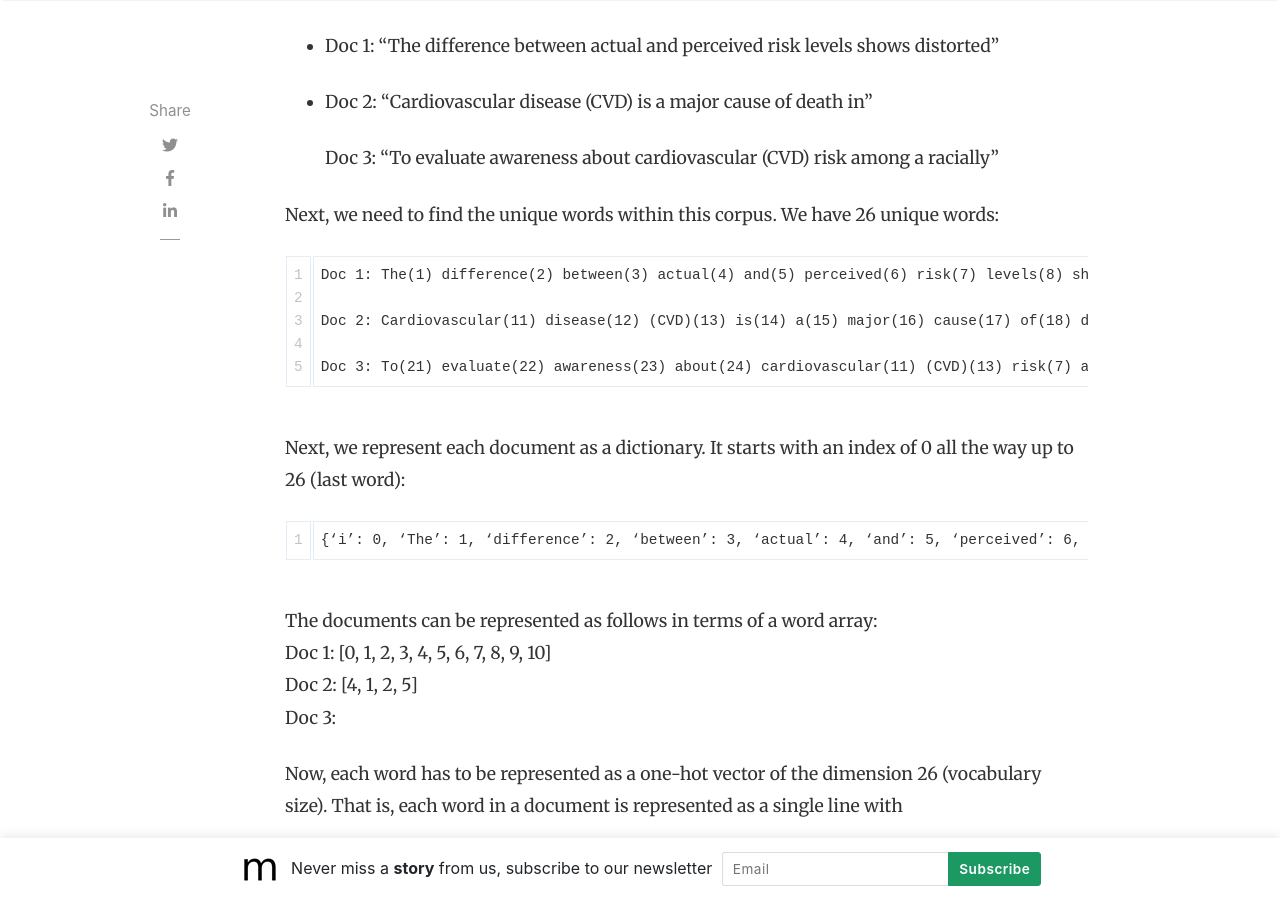
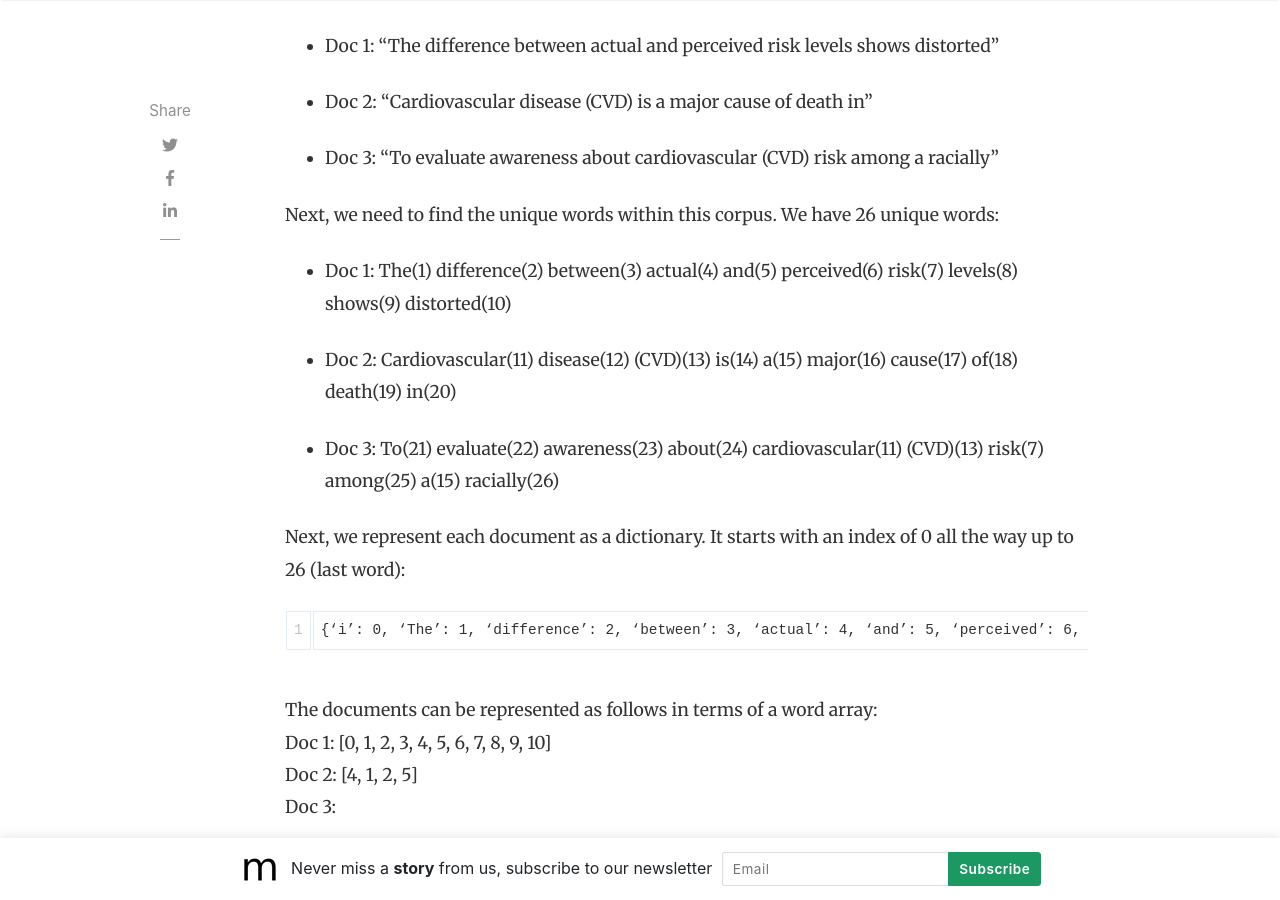
Before and after one commit to slsu0424/slsu0424.github.io, a Jekyll site: the page built from _posts/2023-07-27-test.md, in a window 1280 px wide and 900 px high, scrolled down 2824 px. Built offline with Jekyll 4.4.1, drawn with Linux system fonts in a browser that asks for light colours; nearby versions of some CDN libraries; comment, search, counter and statistics services are not loaded.

Commit message:
Update 2023-07-27-test.md

```diff
--- a/_posts/2023-07-27-test.md
+++ b/_posts/2023-07-27-test.md
@@ -34,15 +34,15 @@
 
 * Doc 2: "Cardiovascular disease (CVD) is a major cause of death in"
 
-    Doc 3: "To evaluate awareness about cardiovascular (CVD) risk among a racially"
+* Doc 3: "To evaluate awareness about cardiovascular (CVD) risk among a racially"
 
 Next, we need to find the unique words within this corpus.  We have 26 unique words:
 
-    Doc 1: The(1) difference(2) between(3) actual(4) and(5) perceived(6) risk(7) levels(8) shows(9) distorted(10)
+* Doc 1: The(1) difference(2) between(3) actual(4) and(5) perceived(6) risk(7) levels(8) shows(9) distorted(10)
 
-    Doc 2: Cardiovascular(11) disease(12) (CVD)(13) is(14) a(15) major(16) cause(17) of(18) death(19) in(20)
+* Doc 2: Cardiovascular(11) disease(12) (CVD)(13) is(14) a(15) major(16) cause(17) of(18) death(19) in(20)
 
-    Doc 3: To(21) evaluate(22) awareness(23) about(24) cardiovascular(11) (CVD)(13) risk(7) among(25) a(15) racially(26)
+* Doc 3: To(21) evaluate(22) awareness(23) about(24) cardiovascular(11) (CVD)(13) risk(7) among(25) a(15) racially(26)
 
 Next, we represent each document as a dictionary.  It starts with an index of 0 all the way up to 26 (last word):
 
```
